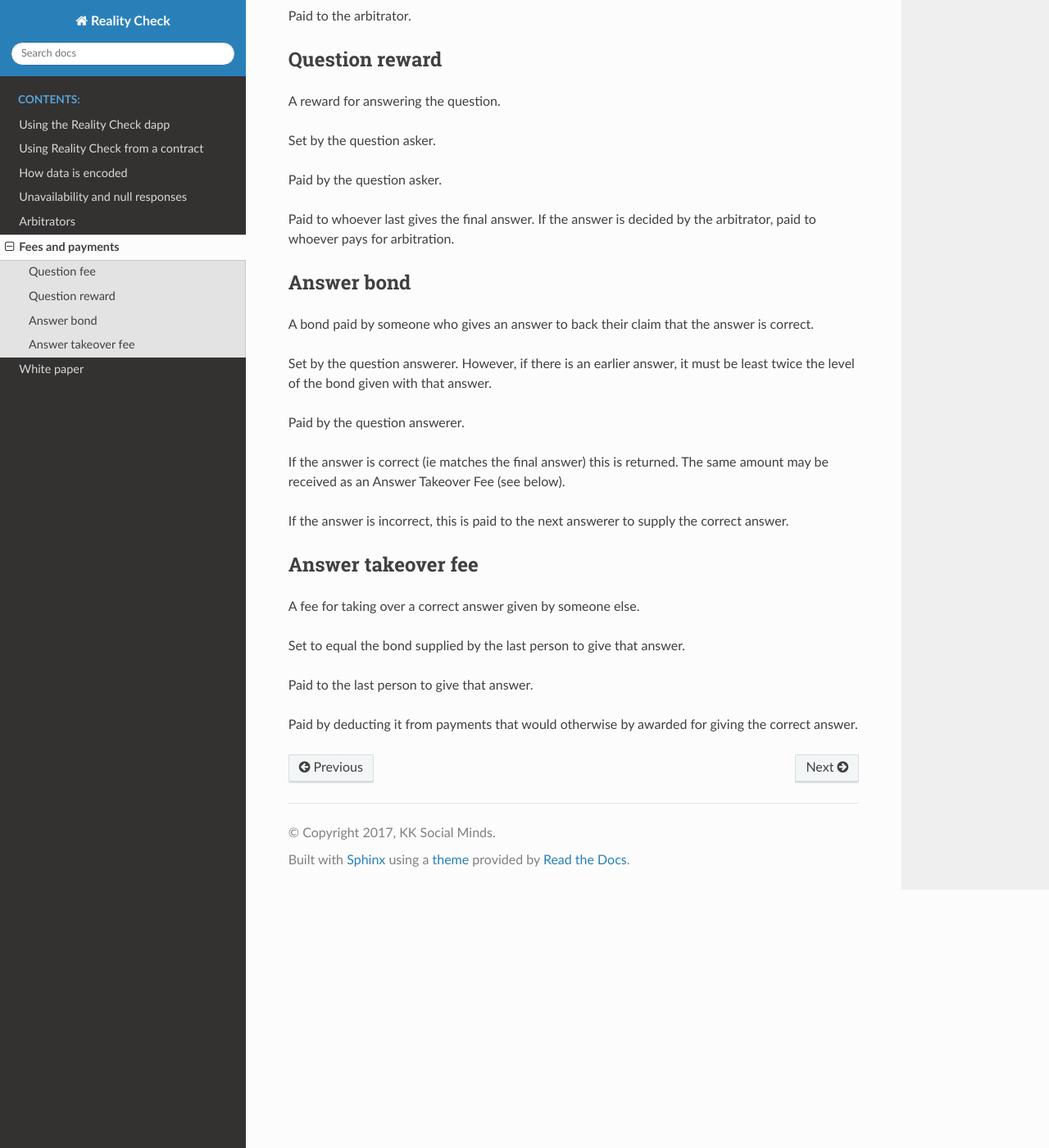
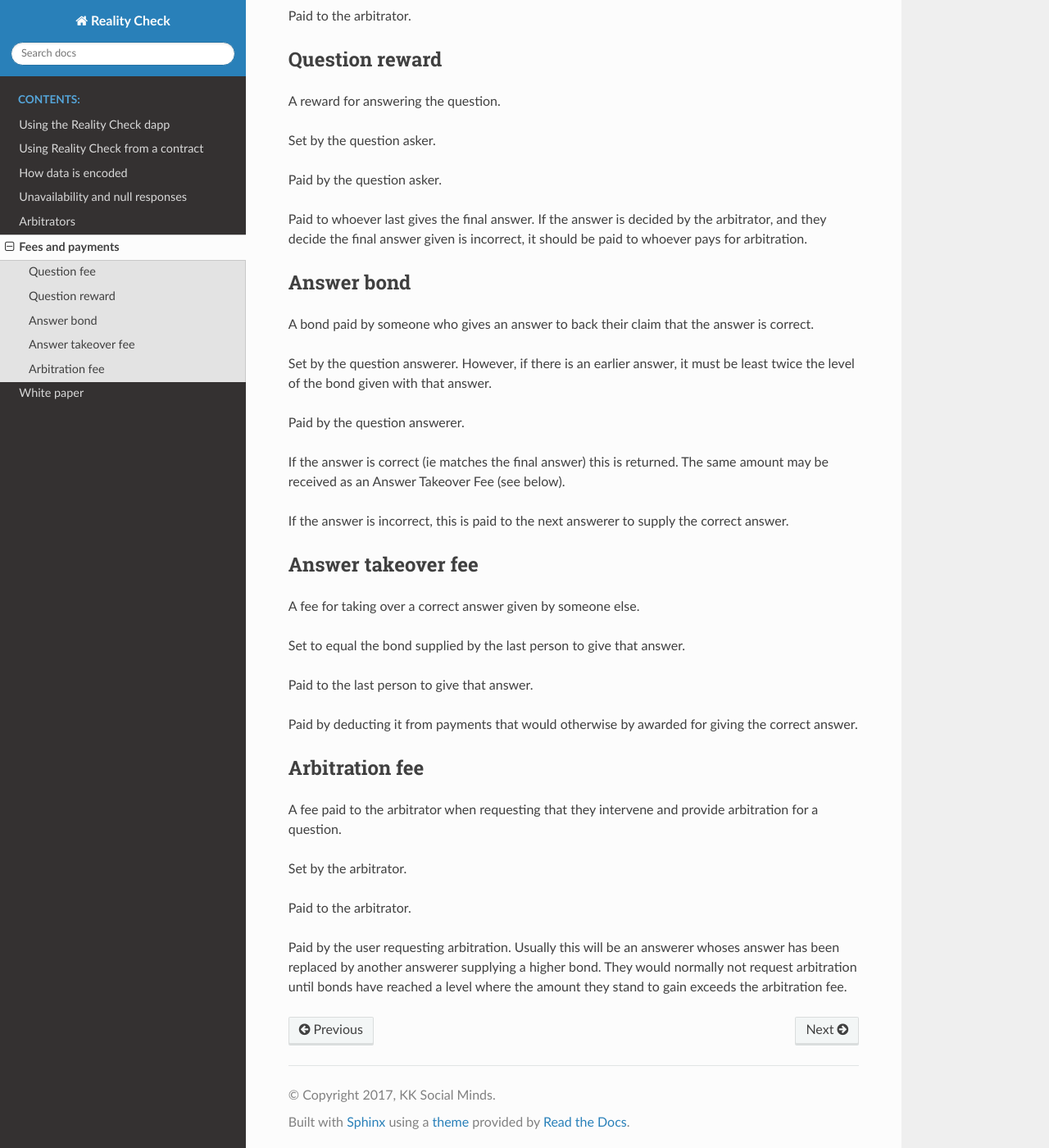
Before and after one commit to realitio/realitio-dapp, a Sphinx documentation site: the page built from docs/fees.rst, in a window 1280 px wide and 1400 px high, scrolled down 590 px. Shown: the whole window at 82% size. Built offline with Sphinx 7.4.7 and the Read the Docs theme 2.0.0, drawn with Linux system fonts in a browser that asks for light colours.

Commit message:
Write up arbitration fee

```diff
--- a/docs/fees.rst
+++ b/docs/fees.rst
@@ -37,7 +37,7 @@ Set by the question asker.
 
 Paid by the question asker.
 
-Paid to whoever last gives the final answer. If the answer is decided by the arbitrator, paid to whoever pays for arbitration.
+Paid to whoever last gives the final answer. If the answer is decided by the arbitrator, and they decide the final answer given is incorrect, it should be paid to whoever pays for arbitration.
 
 Answer bond
 -----------
@@ -62,3 +62,14 @@ Set to equal the bond supplied by the last person to give that answer.
 Paid to the last person to give that answer.
 
 Paid by deducting it from payments that would otherwise by awarded for giving the correct answer.
+
+Arbitration fee
+---------------
+
+A fee paid to the arbitrator when requesting that they intervene and provide arbitration for a question.
+
+Set by the arbitrator.
+
+Paid to the arbitrator.
+
+Paid by the user requesting arbitration. Usually this will be an answerer whoses answer has been replaced by another answerer supplying a higher bond. They would normally not request arbitration until bonds have reached a level where the amount they stand to gain exceeds the arbitration fee.
```
